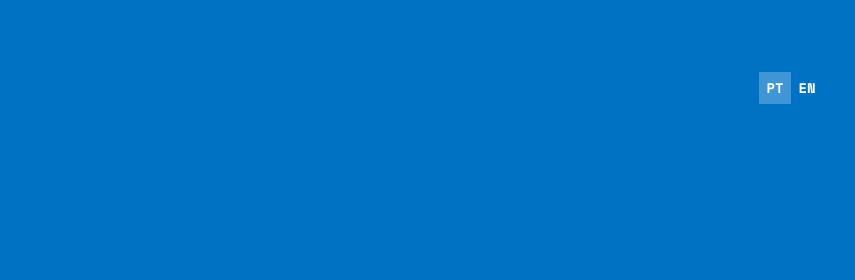
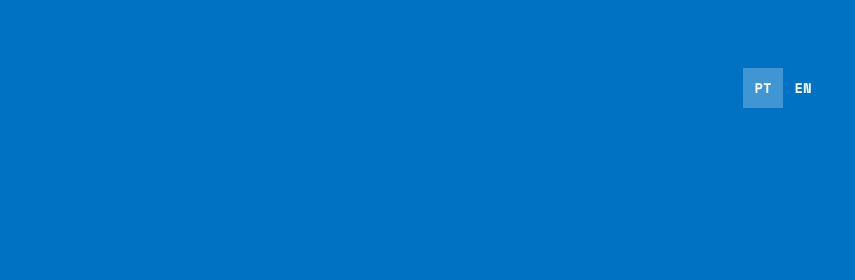
Before and after one commit to kleverspace/kleverspace.github.io, a website: page docs/index.html in a window 1280 px wide. Shown: the top 280 px of the page, 425-1280 px from the left. Drawn offline with nearby package versions, Linux system fonts and the light colour scheme.

Commit message:
Styles and gitignore updated

```diff
--- a/app/styles/main.scss
+++ b/app/styles/main.scss
@@ -81,12 +81,12 @@ nav {
   text-align: right;
 
   a {
-    width: 2rem;
-    height: 2rem;
+    width: 2.5rem;
+    height: 2.5rem;
     display: inline-block;
     text-align: center;
     font-size: .875rem;
-    line-height: 2rem;
+    line-height: 2.5rem;
     color: white;
     text-decoration: none;
 
```
Also changed, not shown: docs/assets/main.css, 1 other file.
